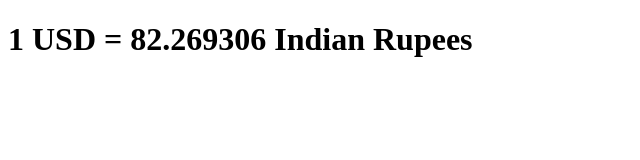
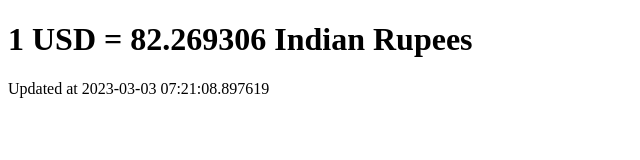
Before and after one commit to symplifygh/sj-batch-2-app, a plain HTML site: page index.html in a window 1280 px wide. Shown: the whole page, without its empty margins (0-640 px from the left). Drawn offline with Linux system fonts and the light colour scheme.

Commit message:
Automated update

```diff
--- a/index.html
+++ b/index.html
@@ -7,5 +7,6 @@
 </head>
 <body>
     <h1>1 USD = 82.269306 Indian Rupees</h1>
+    <p>Updated at 2023-03-03 07:21:08.897619</p>
 </body>
 </html>
```
